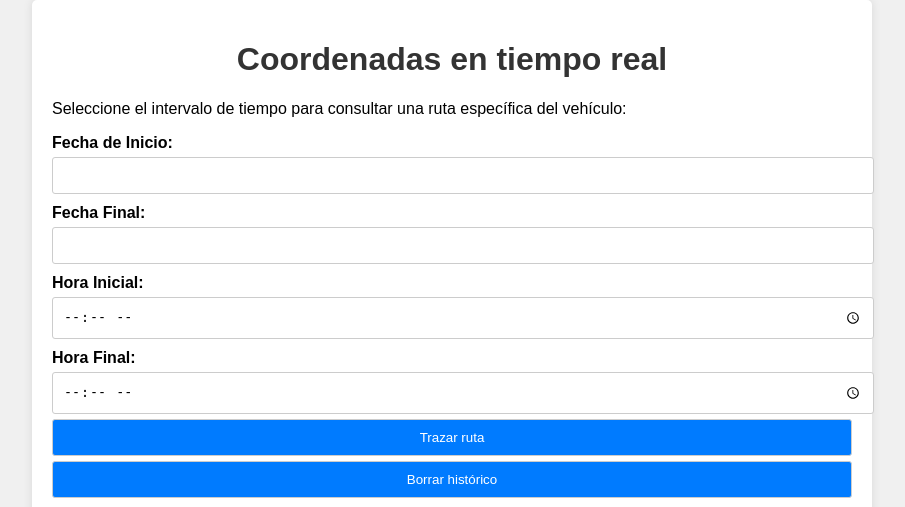
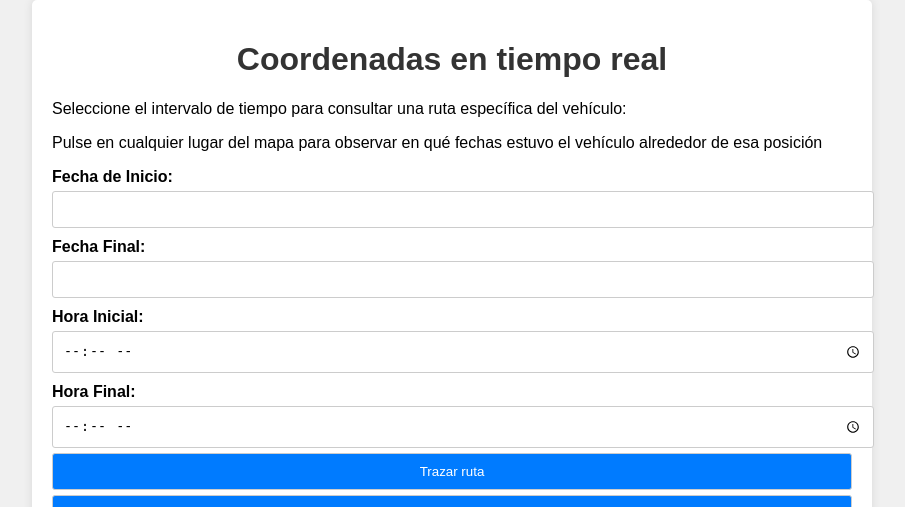
Before and after one commit to jmanzur02/GeoLocalization, a PHP site: page / in a window 1280 px wide. Shown: the top 507 px of the page, without its empty margins (188-1093 px from the left). Run offline with PHP 8.4, Linux system fonts and the light colour scheme; some libraries are stand-ins or nearby versions.

Commit message:
New paragraph

```diff
--- a/index.php
+++ b/index.php
@@ -17,6 +17,7 @@
     <div class="container">
         <h1>Coordenadas en tiempo real</h1>
         <p> Seleccione el intervalo de tiempo para consultar una ruta específica del vehículo:</p>
+        <p> Pulse en cualquier lugar  del mapa para observar en qué fechas estuvo el vehículo alrededor de esa posición</p>
         <label for="fechaInicio">Fecha de Inicio:</label>
         <input type="text" id="fechaInicio" name="fechaInicio" />
 
```
